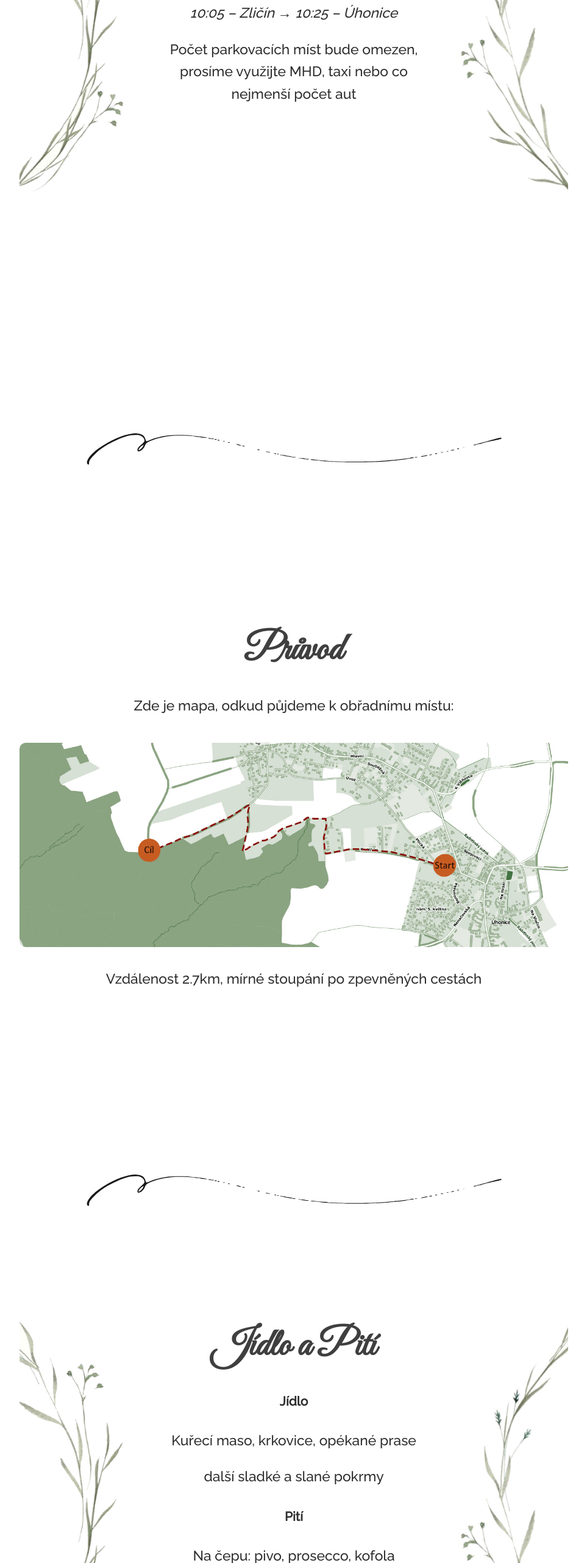
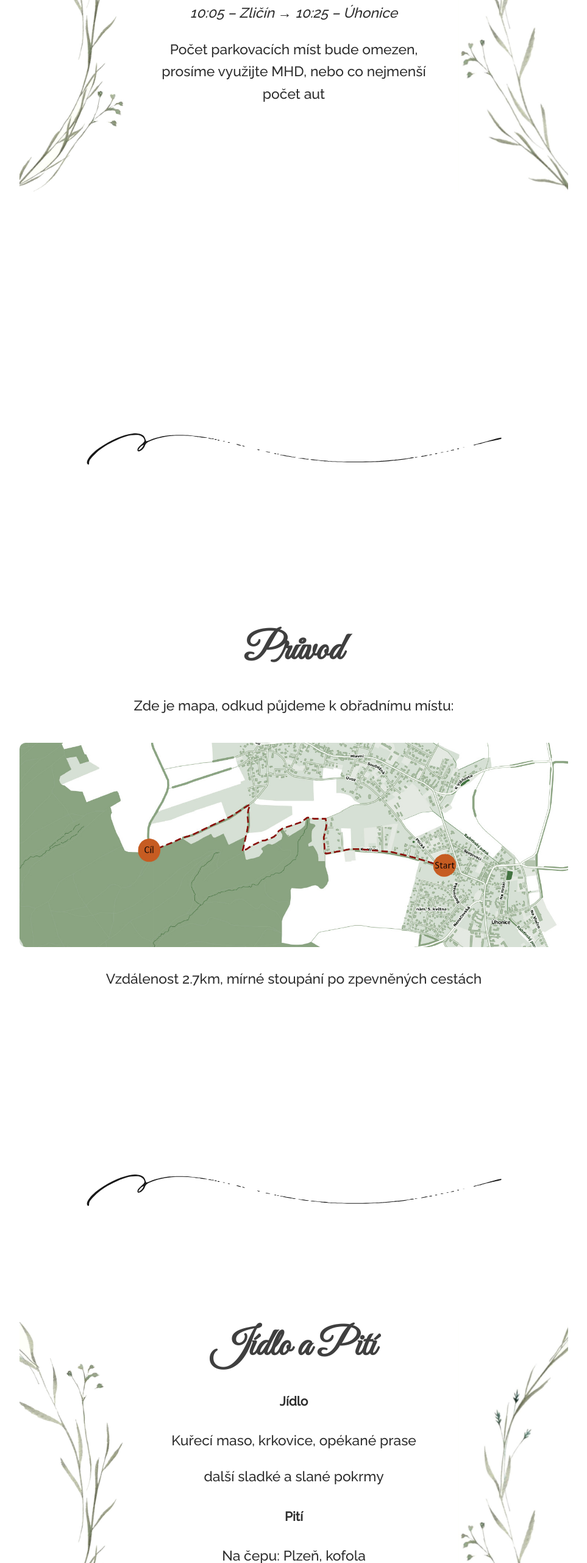
Before and after one commit to jancvrcek-cz/anicka_matej, a plain HTML site: page index.html in a window 1280 px wide. Shown: the part 3718-6281 px from the top of the page at 61% size, without its empty margins (158-1121 px from the left). Drawn offline with Linux system fonts and the light colour scheme.

Commit message:
Update index.html

```diff
--- a/index.html
+++ b/index.html
@@ -197,7 +197,7 @@
     <p>Adresa: <a href="https://www.google.com/maps/place/Úhonice+Ke+Hřišti+322" target="_blank" class="link-black">Úhonice Ke Hřišti 322</a></p>
     <p><strong>Doprava:</strong> Přímý autobus linky 307 ze Zličína:</p>
     <p><em>10:05 – Zličín → 10:25 – Úhonice</em></p>
-    <p> Počet parkovacích míst bude omezen, prosíme využijte MHD, taxi nebo co nejmenší počet aut</p>
+    <p> Počet parkovacích míst bude omezen, prosíme využijte MHD, nebo co nejmenší počet aut</p>
   </div>
   <img src="prava.jpg" class="side-image" alt="Pravý obrázek">
 </section>
@@ -223,7 +223,7 @@
     <p>Kuřecí maso, krkovice, opékané prase</p>
     <p>další sladké a slané pokrmy</p>
     <h4>Pití</h4>
-    <p>Na čepu: pivo, prosecco, kofola</p>
+    <p>Na čepu: Plzeň, kofola</p>
     <p>další alko a nealko drinky</p>
   </div>
   <img src="prava.jpg" class="side-image" alt="Pravý obrázek">
```
